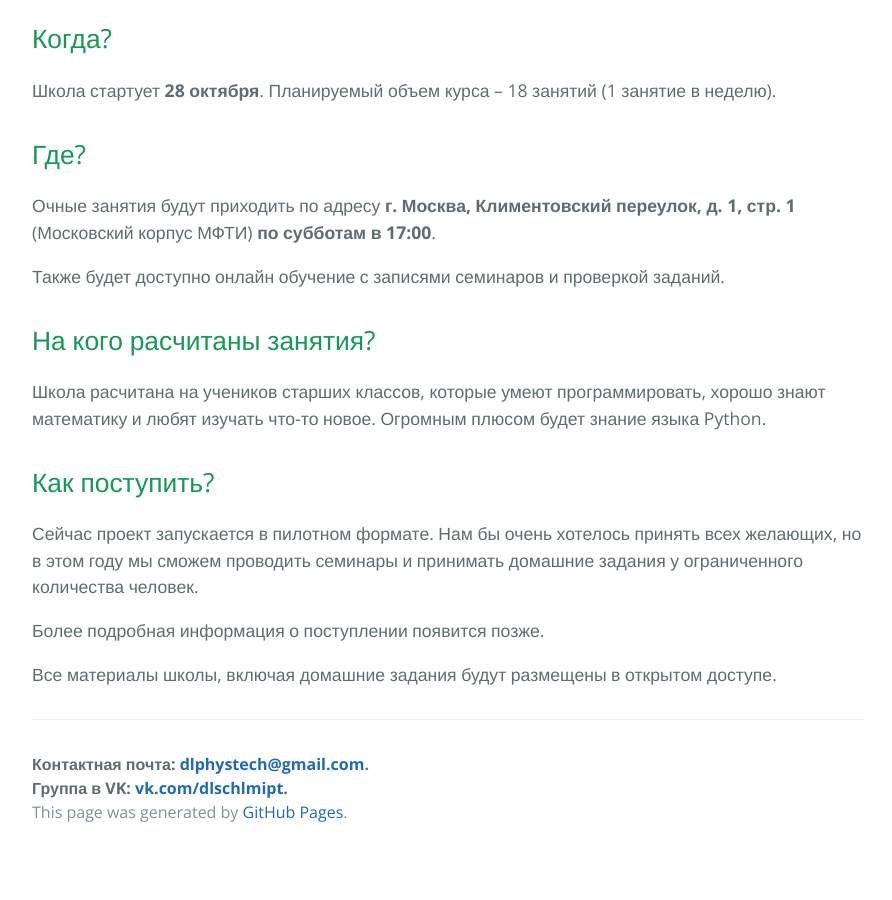
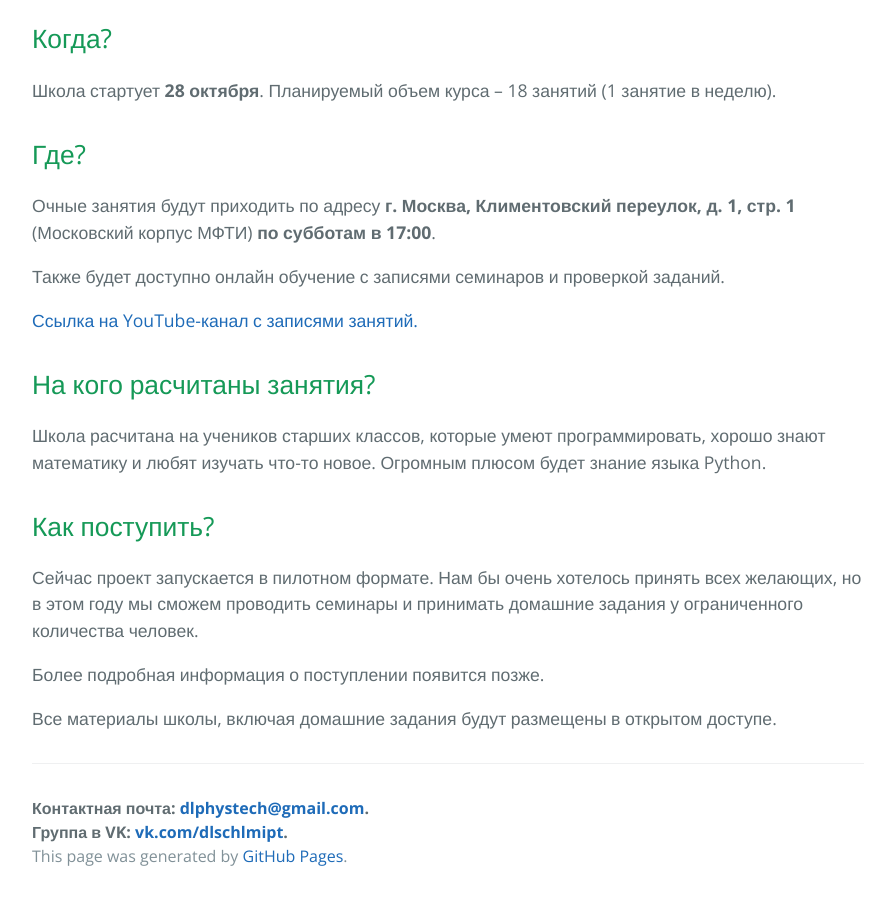
Before and after one commit to deeppavlov/dlschl, a Jekyll site: the page built from docs/index.md, in a window 1280 px wide and 900 px high, scrolled down 724 px. Shown: the whole window, without its empty margins (192-1084 px from the left). Built offline with Jekyll 4.4.1, drawn with Linux system fonts in a browser that asks for light colours; our own code applies the rules of GitHub Pages for plain Markdown files; before the commit the page ends 1580 px from its top, so only the background shows below that.

Commit message:
Trying to add YouTube link

```diff
--- a/docs/index.md
+++ b/docs/index.md
@@ -12,6 +12,8 @@
 
 Также будет доступно онлайн обучение с записями семинаров и проверкой заданий.
 
+<a href="https://www.youtube.com/channel/UCFTNoZYjkg-3LZTHrHfV1nQ">Ссылка на YouTube-канал с записями занятий.</a>
+
 ## На кого расчитаны занятия?
 
 Школа расчитана на учеников старших классов, которые умеют программировать, хорошо знают математику и любят изучать что-то новое. Огромным плюсом будет знание языка Python.
```
